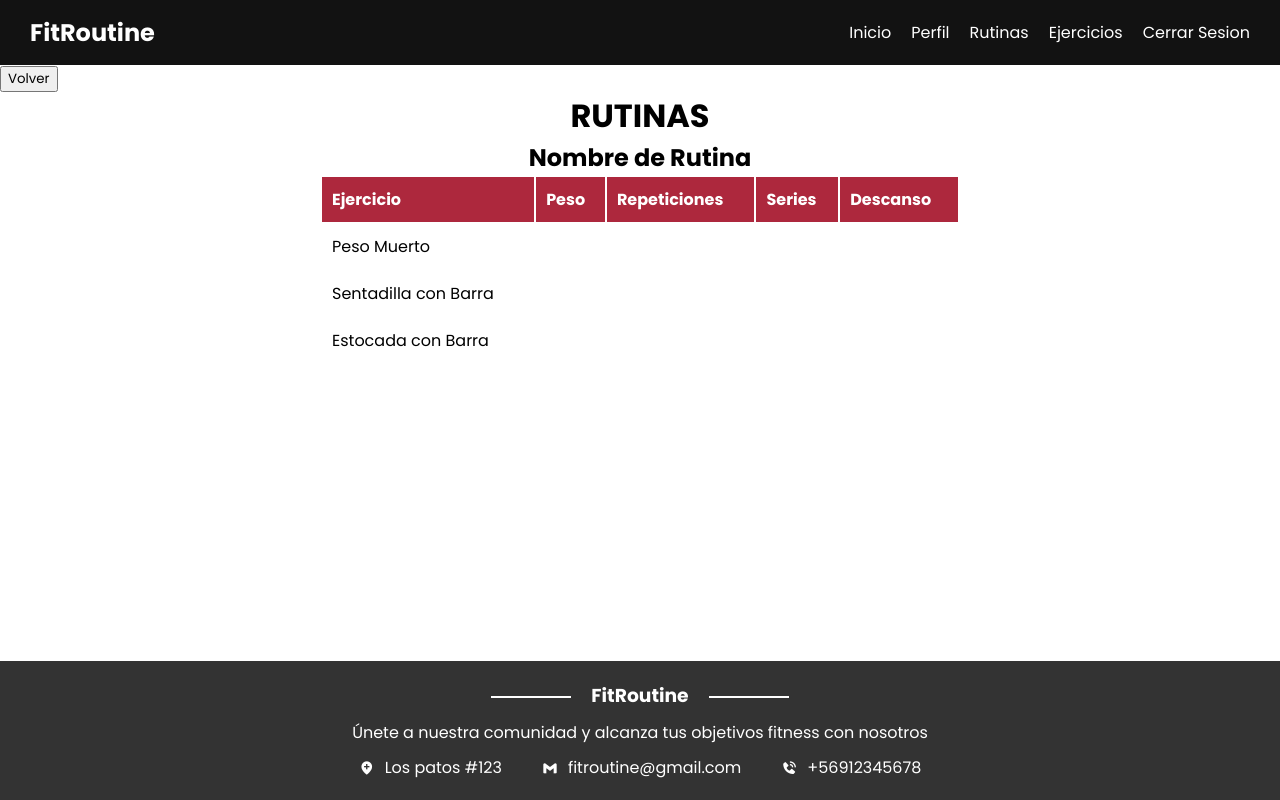
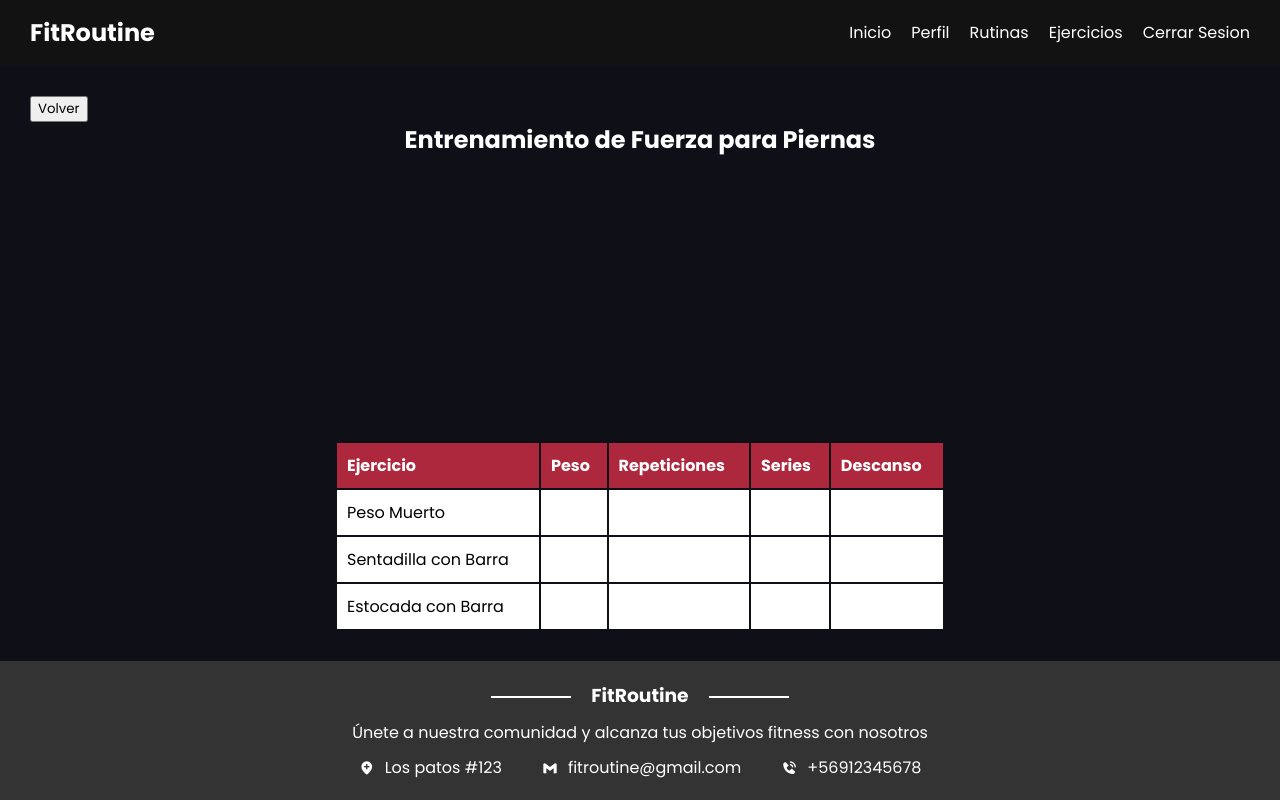
Before and after one commit to rbncode/Avance-FitRoutine, a Vue app: page /VerRutina/gf1 in a window 1280 px wide. Built offline with nearby package versions, Linux system fonts and the light colour scheme; data requests are answered from the project's data file.

Commit message:
style: actualiza estilos

```diff
--- a/src/components/RutinasUsuario.vue
+++ b/src/components/RutinasUsuario.vue
@@ -34,10 +34,10 @@ export default {
 <template>
   <div v-if="rutinas.length == 0">
     <h3>Aún no tienes rutinas, ¡Agrega una rutina!</h3>
-    <RouterLink to="/agregar-rutinas">Agregar Rutina</RouterLink>
+    <RouterLink to="/AgregarRutinas">Agregar Rutina</RouterLink>
   </div>
   <div v-else class="container">
-    <RouterLink to="/agregar-rutinas">Agregar Rutina</RouterLink>
+    <RouterLink to="/AgregarRutinas">Agregar Rutina</RouterLink>
     <div v-for="(rutina, index) in rutinas" :key="index">
       <TarjetaRutina :rutina="rutina" />
     </div>
--- a/src/views/rutina/SeleccionRutina.vue
+++ b/src/views/rutina/SeleccionRutina.vue
@@ -70,13 +70,25 @@ onMounted(() => {
 
       <div class="coach-virtual">
         <h3>¿No sabes qué elegir? ¡Pregúntale a nuestro Coach Virtual!</h3>
-        <button @click="goTo" class="consultar-btn">Consultar</button>
+        <RouterLink to="/CoachDatos" class="consultar-btn"
+          >Consultar</RouterLink
+        >
       </div>
     </div>
   </main>
 </template>
 
 <style scoped>
+main {
+  padding: min(30px, 7%);
+  background-color: #0f1017;
+  display: grid;
+  grid-template-rows: auto 1fr;
+  grid-template-areas:
+    "navbar"
+    "main";
+}
+
 .busqueda-container {
   display: flex;
   max-width: 1200px;
--- a/src/views/rutina/VerRutina.vue
+++ b/src/views/rutina/VerRutina.vue
@@ -1,5 +1,6 @@
 <script>
 import axios from "axios";
+import BotonVuelta from "@/components/BotonVuelta.vue";
 
 export default {
   props: ["id"],
@@ -36,8 +37,7 @@ export default {
         Volver
       </button>
     </div>
-    <h1 style="text-align: center">RUTINAS</h1>
-    <h2 style="text-align: center">Nombre de Rutina</h2>
+    <h2 style="text-align: center">{{ rutina.nombre }}</h2>
     <div class="info-rutina">
       <table>
         <thead>
@@ -63,6 +63,20 @@ export default {
   </main>
 </template>
 <style scoped>
+main {
+  padding: min(30px, 7%);
+  background-color: #0f1017;
+  display: grid;
+  grid-template-rows: auto 1fr;
+  grid-template-areas:
+    "navbar"
+    "main";
+}
+
+h2 {
+  color: white;
+}
+
 .info-rutina {
   display: flex;
   align-items: center;
```
